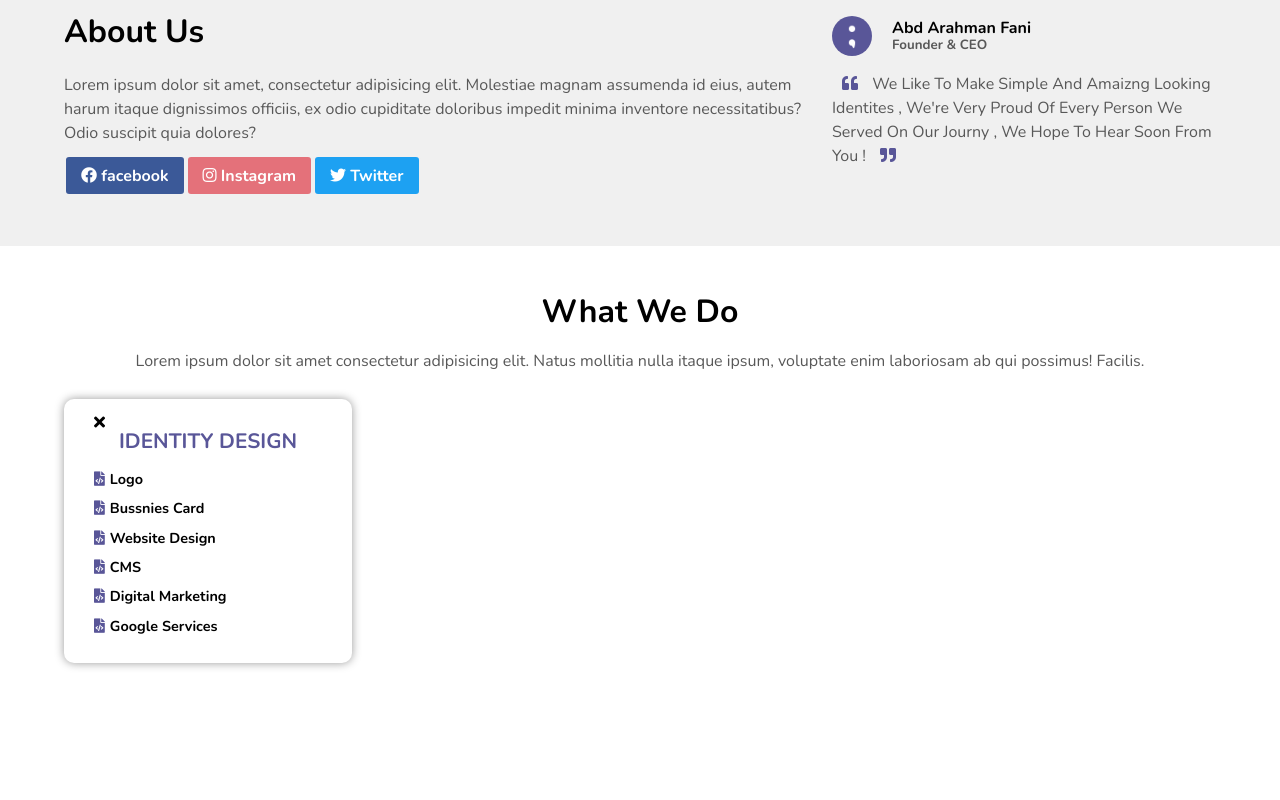
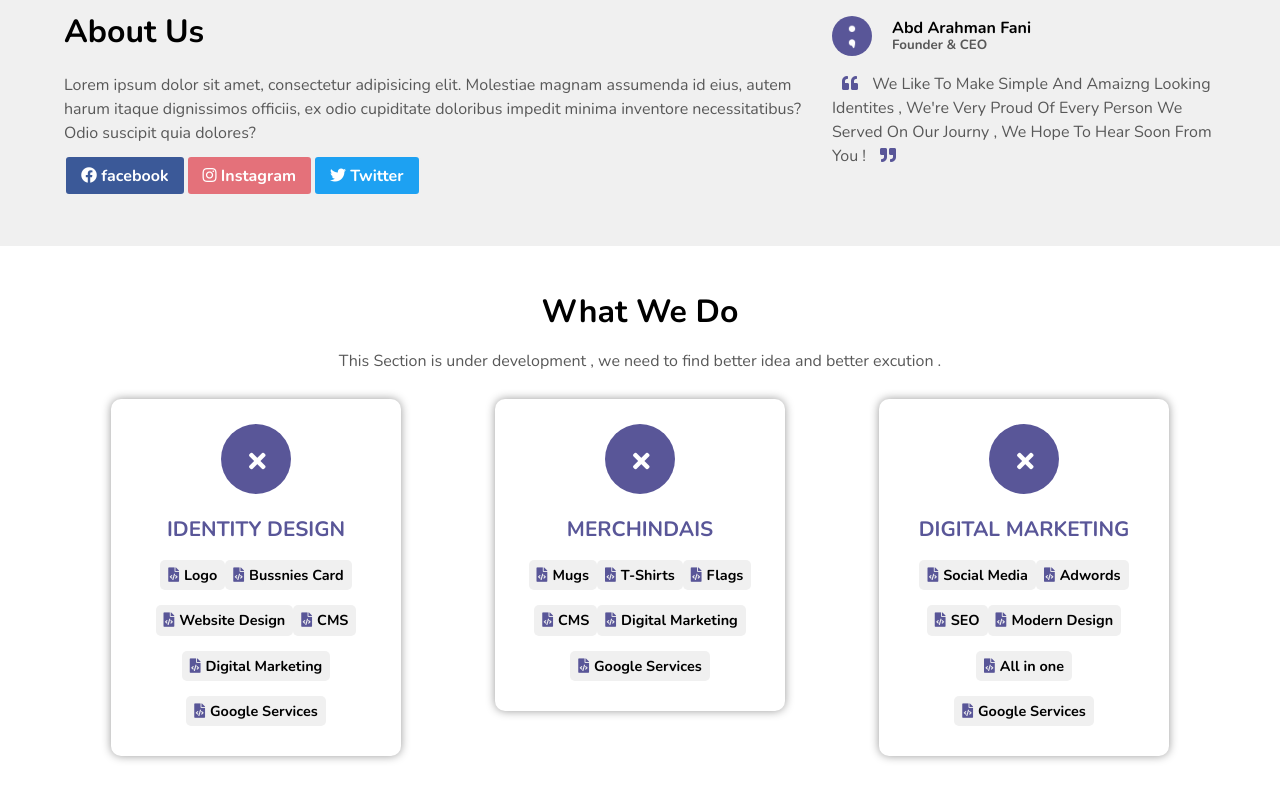
Before and after one commit to faniabdo99/sg, a Vue app: page / in a window 1280 px wide. Shown: the part 584-1384 px from the top of the page. Before the commit the page ends 1297 px from the top, so only its background shows below. Built offline with nearby package versions, Linux system fonts and the light colour scheme.

Commit message:
Our Services Desktop Done

```diff
--- a/src/components/services.vue
+++ b/src/components/services.vue
@@ -1,84 +1,199 @@
 <template>
   <div class="services-section">
     <h2>What We Do</h2>
-      <p>Lorem ipsum dolor sit amet consectetur adipisicing elit. Natus mollitia nulla itaque ipsum, voluptate enim laboriosam ab qui possimus! Facilis.</p>
+    <p>This Section is under development , we need to find better idea and better excution .</p>
     <div class="row">
-          <div class="col-md-3 col-xs-6 col-sm-6">
+      <div class="col-md-4 col-xs-6 col-sm-6">
         <div class="card-view">
           <div class="card-icon">
             <i class="fas fa-times"></i>
           </div>
           <h3>Identity Design</h3>
           <ul>
-                      <li><span><i class="fas fa-file-code"></i>Logo</span></li>
-                      <li><span><i class="fas fa-file-code"></i>Bussnies Card</span></li>
-                      <li><span><i class="fas fa-file-code"></i>Website Design</span></li>
-                      <li><span><i class="fas fa-file-code"></i>CMS</span></li>
-                      <li><span><i class="fas fa-file-code"></i>Digital Marketing</span></li>
-                      <li><span><i class="fas fa-file-code"></i>Google Services</span></li>
+            <li>
+              <span>
+                <i class="fas fa-file-code"></i>Logo
+              </span>
+            </li>
+            <li>
+              <span>
+                <i class="fas fa-file-code"></i>Bussnies Card
+              </span>
+            </li>
+            <li>
+              <span>
+                <i class="fas fa-file-code"></i>Website Design
+              </span>
+            </li>
+            <li>
+              <span>
+                <i class="fas fa-file-code"></i>CMS
+              </span>
+            </li>
+            <li>
+              <span>
+                <i class="fas fa-file-code"></i>Digital Marketing
+              </span>
+            </li>
+            <li>
+              <span>
+                <i class="fas fa-file-code"></i>Google Services
+              </span>
+            </li>
           </ul>
         </div>
       </div>
 
+      <div class="col-md-4 col-xs-6 col-sm-6">
+        <div class="card-view">
+          <div class="card-icon">
+            <i class="fas fa-times"></i>
+          </div>
+          <h3>Merchindais</h3>
+          <ul>
+            <li>
+              <span>
+                <i class="fas fa-file-code"></i>Mugs
+              </span>
+            </li>
+            <li>
+              <span>
+                <i class="fas fa-file-code"></i>T-Shirts
+              </span>
+            </li>
+            <li>
+              <span>
+                <i class="fas fa-file-code"></i>Flags
+              </span>
+            </li>
+            <li>
+              <span>
+                <i class="fas fa-file-code"></i>CMS
+              </span>
+            </li>
+            <li>
+              <span>
+                <i class="fas fa-file-code"></i>Digital Marketing
+              </span>
+            </li>
+            <li>
+              <span>
+                <i class="fas fa-file-code"></i>Google Services
+              </span>
+            </li>
+          </ul>
+        </div>
+      </div>
+
+      <div class="col-md-4 col-xs-6 col-sm-6">
+        <div class="card-view">
+          <div class="card-icon">
+            <i class="fas fa-times"></i>
+          </div>
+          <h3>Digital Marketing</h3>
+          <ul>
+            <li>
+              <span>
+                <i class="fas fa-file-code"></i>Social Media
+              </span>
+            </li>
+            <li>
+              <span>
+                <i class="fas fa-file-code"></i>Adwords
+              </span>
+            </li>
+            <li>
+              <span>
+                <i class="fas fa-file-code"></i>SEO
+              </span>
+            </li>
+            <li>
+              <span>
+                <i class="fas fa-file-code"></i>Modern Design
+              </span>
+            </li>
+            <li>
+              <span>
+                <i class="fas fa-file-code"></i>All in one
+              </span>
+            </li>
+            <li>
+              <span>
+                <i class="fas fa-file-code"></i>Google Services
+              </span>
+            </li>
+          </ul>
+        </div>
+      </div>
     </div>
   </div>
 </template>
 
 <script>
 export default {
-     name: 'Services'
-    }
+  name: "Services"
+};
 </script>
 
 <!-- Add "scoped" attribute to limit CSS to this component only -->
 <style lang="scss" scoped>
 @import "../assets/sass/vars.scss";
 //The Services Section
-.services-section{
+.services-section {
   padding: $section-padding;
-    h2{
+  h2 {
     font-size: 2em;
-        margin-bottom:25px;
-        text-align:center;
+    margin-bottom: 25px;
+    text-align: center;
   }
-    p{
-        text-align:center;
-        color:$dark-gray;
-    }
-    .card-icon{
-
+  p {
+    text-align: center;
+    color: $dark-gray;
+    margin-bottom: 30px;
   }
 
-    .card-view{
-        margin-top:30px;
-        //background-color: $light-gray;
-        padding:15px 30px;
-        box-shadow: 0px 0px 10px rgba(0,0,0,0.4);
+
+  .card-view {
+    padding: 15px 30px;
+    box-shadow: 0px 0px 10px rgba(0, 0, 0, 0.4);
     border-radius: 10px;
-        img{
-            display: block;
-            margin:10px auto 25px auto;
-            width:70px;
+    width:60%;
+    margin:0 auto;
+    .card-icon {
+        background-color: $brand;
+        width: 70px;
         height: 70px;
-            border:4px solid $brand;
         border-radius: 50%;
-            padding:15px;
+        margin: 10px auto 25px auto;
+        color: #fff;
+        position: relative;
+        i {
+        font-size: 1.5em;
+        position: absolute;
+        top: 35%;
+        left: 40%;
         }
-        h3{
-            color:$brand;
-            text-align:center;
-            font-size:1.3em;
-            margin-bottom:20px;
+    }
+    h3 {
+      color: $brand;
+      text-align: center;
+      font-size: 1.3em;
+      margin-bottom: 20px;
       text-transform: uppercase;
     }
-        ul{
-            li{
+    ul {
+      text-align: center;
+      li {
         margin-bottom: 15px;
+        display: inline-block;
+        background-color: $light-gray;
+        padding: 8px;
+        border-radius: 5px;
         font-weight: bold;
         font-size: 0.9em;
-                i{
+        i {
           color: $brand;
-                    margin-right:5px;
+          margin-right: 5px;
         }
       }
     }
```
Also changed, not shown: 1 other file (tests, documents, lock files or other folders). Lines whose indentation alone changed are shown as unchanged.
